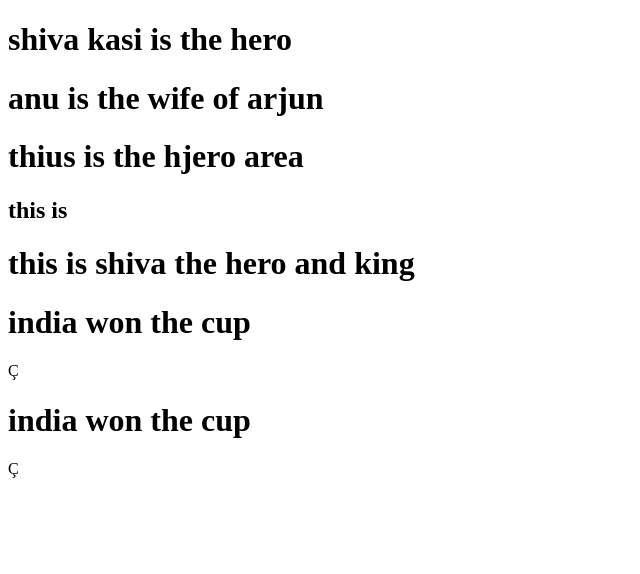
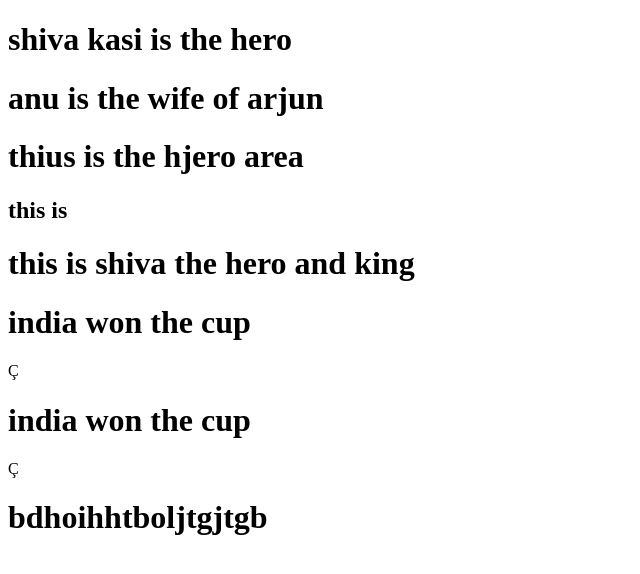
Before and after one commit to Sravrev7/calculator, a plain HTML site: page index.html in a window 1280 px wide. Shown: the whole page, without its empty margins (0-640 px from the left). Drawn offline with Linux system fonts and the light colour scheme.

Commit message:
Update index.html

```diff
--- a/index.html
+++ b/index.html
@@ -13,5 +13,6 @@
     <h1>this is shiva the hero and king</h1>
    <h1>india won the cup</h1>Ç
    <h1>india won the cup</h1>Ç
+    <h1>bdhoihhtboljtgjtgb</h1>
 </body>
 </html>
```
